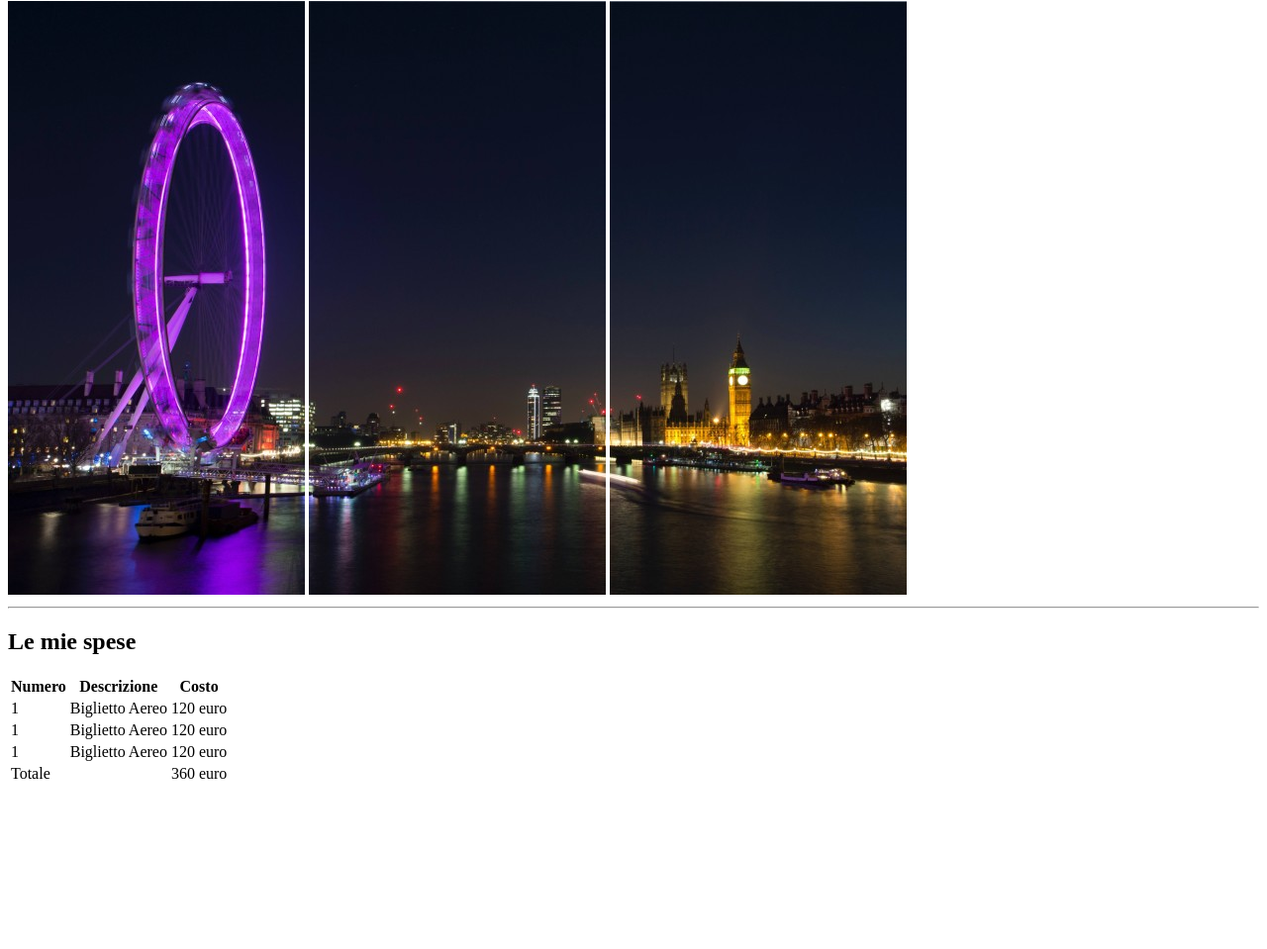
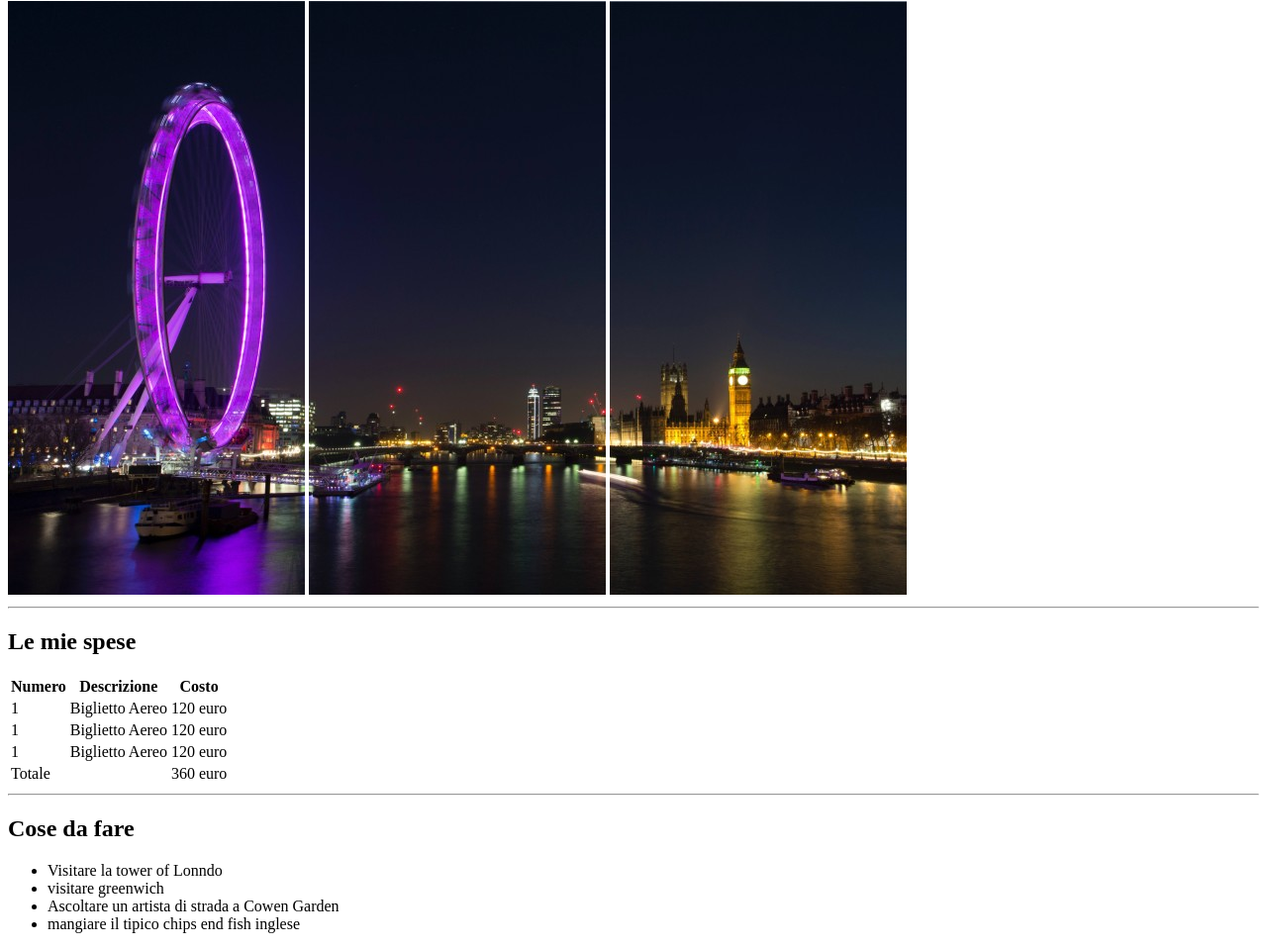
Before and after one commit to MatteoCappellacci/html-london-trip, a plain HTML site: page index.html in a window 1280 px wide. Shown: the part 79-1038 px from the top of the page at 99% size. Before the commit the page ends 881 px from the top, so only its background shows below. Drawn offline with Linux system fonts and the light colour scheme.

Commit message:
feat: creazione sezione lista cose da fare

```diff
--- a/index.html
+++ b/index.html
@@ -56,7 +56,18 @@
             </table>
         </section>
         <!-- end section  tabella biglietti  -->
-
+        <hr>
+        <!-- section lista cose da fare  -->
+         <section>
+            <h2><strong>Cose da fare</strong></h2>
+            <ul>
+                <li>Visitare la tower of Lonndo</li>
+                <li>visitare greenwich</li>
+                <li>Ascoltare un artista di strada a Cowen Garden</li>
+                <li>mangiare il tipico chips end fish inglese</li>
+            </ul>
+         </section>
+         <!-- end section lista cose da fare  -->
     </main>
     <!-- end main -->
 
```
